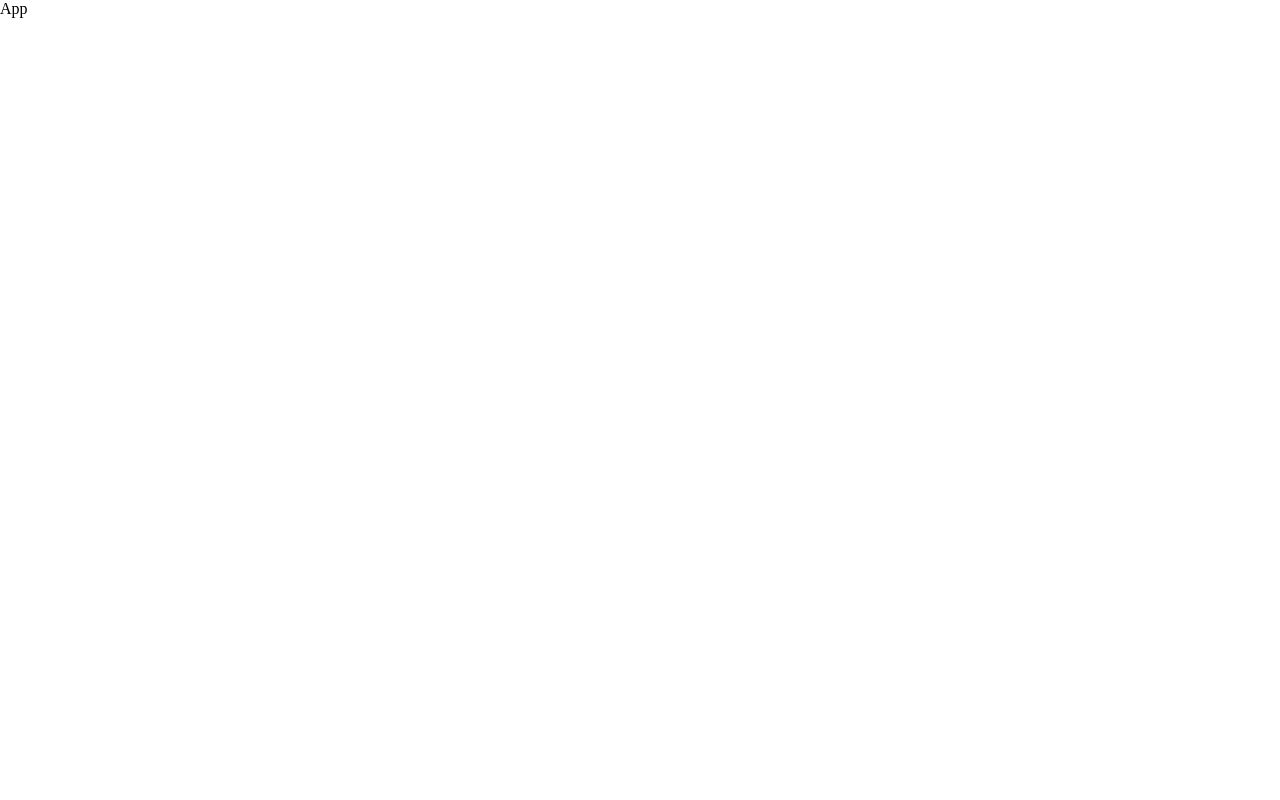
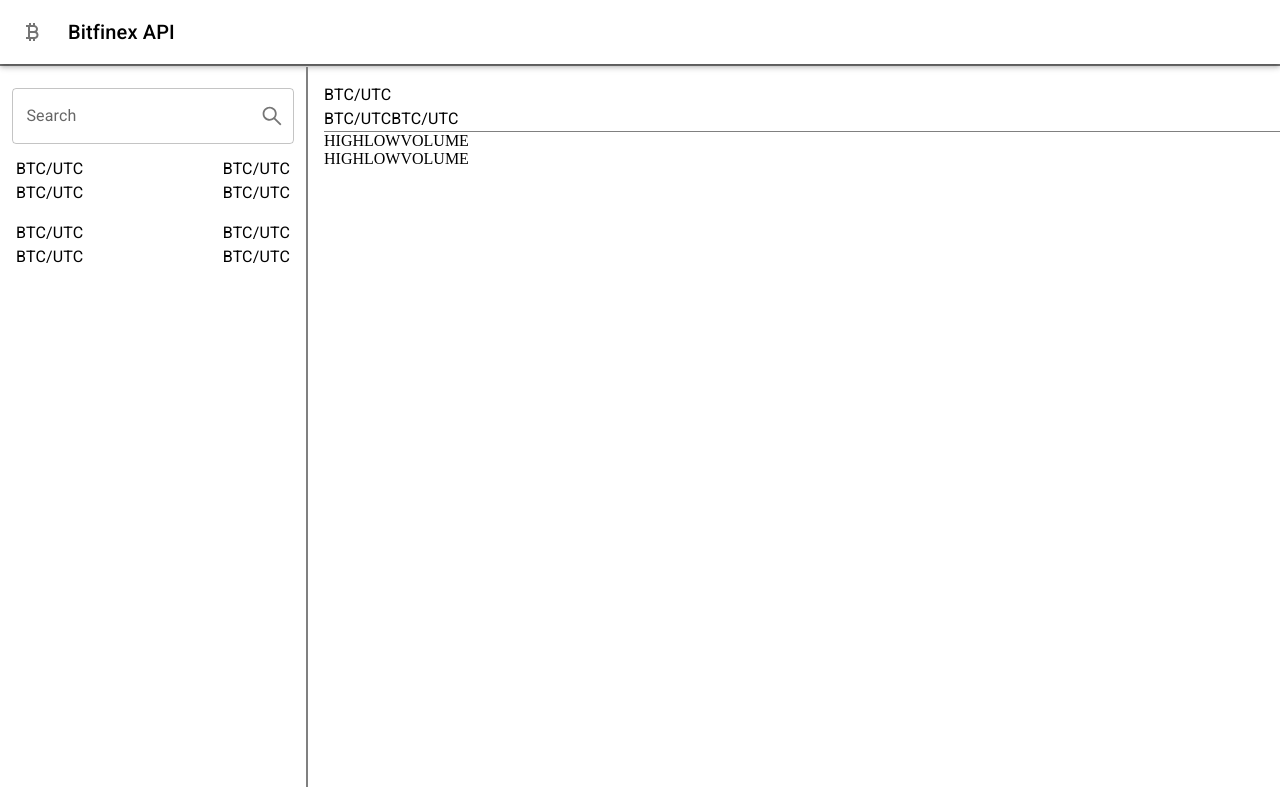
Before and after one commit to bhagat9198/bitfinex_api, a React (Create React App) app: page / in a window 1280 px wide. Built offline with nearby package versions, Linux system fonts and the light colour scheme.

Commit message:
basic ui setup

```diff
--- a/package.json
+++ b/package.json
@@ -11,6 +11,7 @@
     "@testing-library/user-event": "^13.5.0",
     "react": "^18.0.0",
     "react-dom": "^18.0.0",
+    "react-icons": "^4.3.1",
     "react-scripts": "5.0.0",
     "web-vitals": "^2.1.4"
   },
--- a/src/App.js
+++ b/src/App.js
@@ -1,8 +1,9 @@
+import Home from "./pages/Home";
 
 function App() {
   return (
     <div>
-      App
+      <Home />
     </div>
   );
 }
--- /dev/null
+++ b/src/components/HeightlighBox.js
@@ -0,0 +1,18 @@
+import { Typography } from '@mui/material'
+import { Box } from '@mui/system'
+import React from 'react'
+
+export default function HeightlighBox() {
+  return (
+    <Box style={{ width: '100%' }} >
+      <div style={{ display: 'flex', justifyContent: 'space-between' }}>
+        <Typography>BTC/UTC</Typography>
+        <Typography>BTC/UTC</Typography>
+      </div>
+      <div style={{ display: 'flex', justifyContent: 'space-between' }}>
+        <Typography>BTC/UTC</Typography>
+        <Typography>BTC/UTC</Typography>
+      </div>
+    </Box>
+  )
+}
--- /dev/null
+++ b/src/components/SearchBox.js
@@ -0,0 +1,38 @@
+import React, { useState } from 'react'
+import { Box, FormControl, IconButton, InputAdornment, InputLabel, OutlinedInput } from '@mui/material'
+import { AiOutlineSearch } from 'react-icons/ai';
+
+export default function SearchBox(props) {
+  const { type, icon } = props;
+  const [value, setValue] = useState('');
+
+  const handleChange = (event) => {
+
+  }
+  return (
+    <>
+      <Box style={{ margin: '5px', display: 'flex', alignItems: 'center', justifyContent: 'center' }}>
+        <FormControl style={{ width: '95%' }} variant="outlined">
+          <InputLabel htmlFor="outlined-adornment-password">Search</InputLabel>
+          <OutlinedInput
+            id="outlined-adornment-password"
+            type={type}
+            value={value}
+            onChange={handleChange}
+            endAdornment={
+              <InputAdornment position="end">
+                <IconButton
+                  aria-label="toggle password visibility"
+                  edge="end"
+                >
+                  <AiOutlineSearch />
+                </IconButton>
+              </InputAdornment>
+            }
+            label="Search"
+          />
+        </FormControl>
+      </Box>
+    </>
+  )
+}
--- a/src/pages/Home.js
+++ b/src/pages/Home.js
@@ -1,7 +1,61 @@
 import React from 'react'
+import { AppBar, Container, Grid, IconButton, ListItemButton, ListItemText, Toolbar, Typography } from '@mui/material'
+import { BiBitcoin } from 'react-icons/bi'
+import SearchBox from '../components/SearchBox';
+import HeightlighBox from '../components/HeightlighBox';
+import { Box } from '@mui/system';
 
 export default function Home() {
   return (
-    <div>Home</div>
+    <>
+      <div>
+        <Box style={{ borderBottom: '2px solid gray' }}>
+          <AppBar position="static" style={{ backgroundColor: 'white', color: 'black' }}>
+            <Toolbar >
+              <IconButton edge="start" aria-label="menu" sx={{ mr: 2 }}>
+                <BiBitcoin />
+              </IconButton>
+              <Typography variant="h6" component="div">
+                Bitfinex API
+              </Typography>
+            </Toolbar>
+          </AppBar>
+        </Box>
+        <Grid container spacing={2} style={{ minHeight: '90vh', marginTop: 1 }}>
+          <Grid item xs={12} md={3} style={{ borderRight: '2px solid gray' }} >
+            <SearchBox type='text' />
+            <ListItemButton component="a" href="#simple-list" style={{ width: '100%' }} >
+              <HeightlighBox />
+            </ListItemButton>
+            <ListItemButton component="a" href="#simple-list">
+              <HeightlighBox />
+            </ListItemButton>
+          </Grid>
+          <Grid item xs={12} md={9}>
+            <Box style={{ borderBottom: '1px solid gray' }}>
+              <Typography>BTC/UTC</Typography>
+              <div style={{ display: 'flex' }}>
+                <Typography>BTC/UTC</Typography>
+                <Typography>BTC/UTC</Typography>
+              </div>
+            </Box>
+            <Box style={{ display: 'flex' }} >
+              <div>
+                <div>HIGH</div>
+                <div>HIGH</div>
+              </div>
+              <div>
+                <div>LOW</div>
+                <div>LOW</div>
+              </div>
+              <div>
+                <div>VOLUME</div>
+                <div>VOLUME</div>
+              </div>
+            </Box>
+          </Grid>
+        </Grid>
+      </div>
+    </>
   )
 }
```
Also changed, not shown: src/components/CoinHeighligh.js (deleted, +0 -7 lines), src/pages/Home.module.css (added), 1 other file (tests, documents, lock files or other folders).
